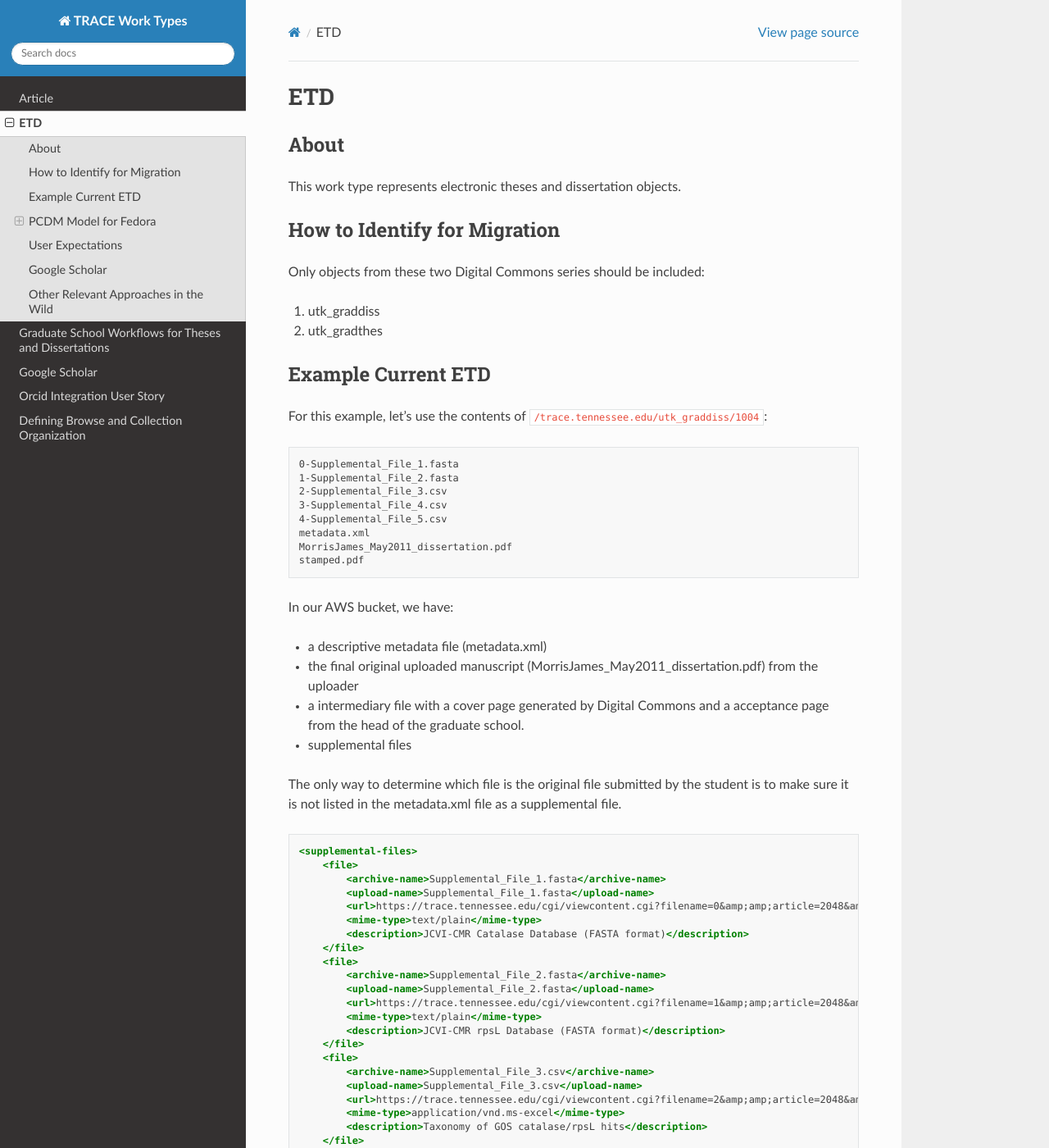
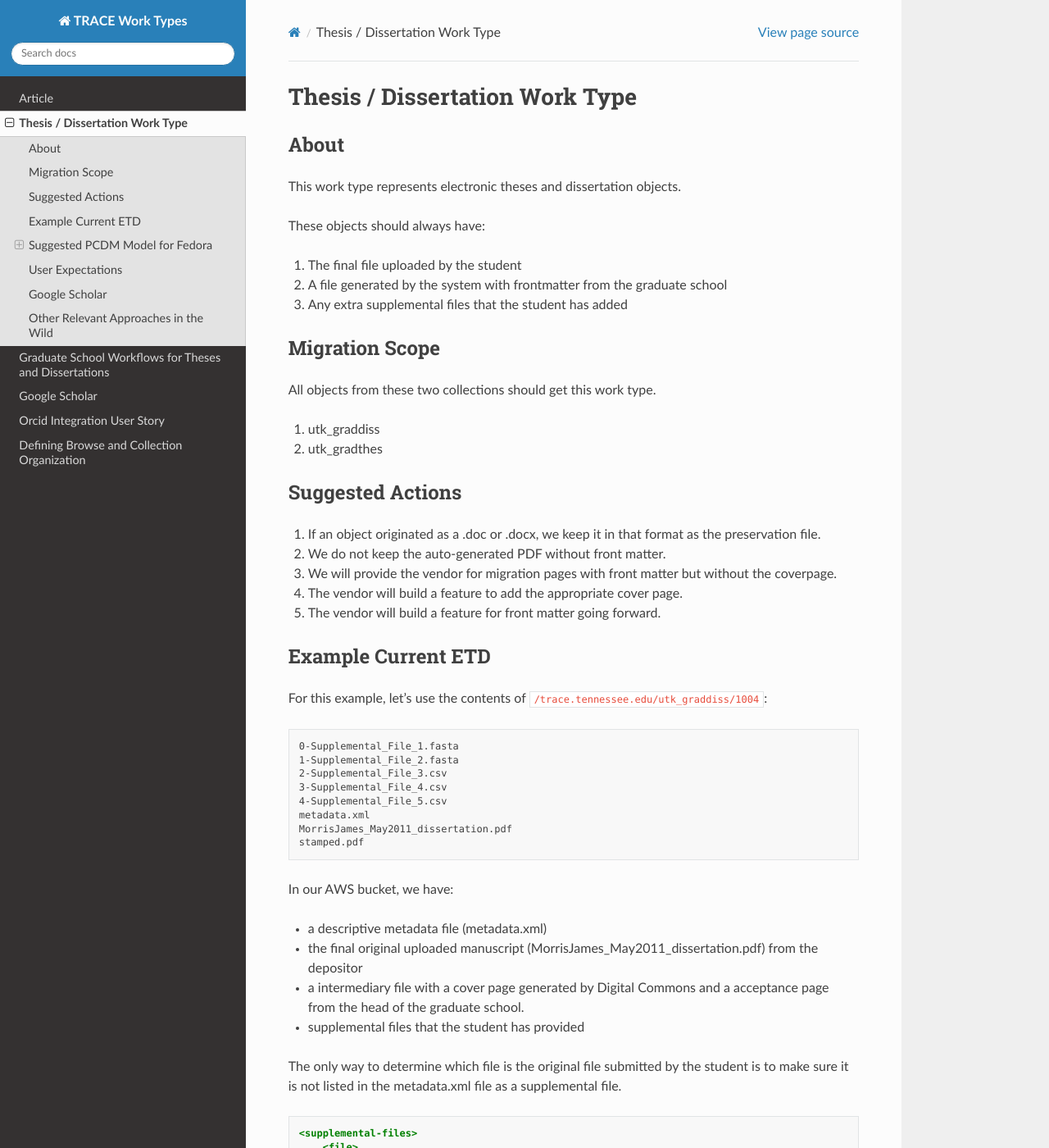
Before and after one commit to utkdigitalinitiatives/trace_work_types_planning, a Sphinx documentation site: the page built from docs/source/contents/etd.rst, in a window 1280 px wide and 1400 px high. Shown: the whole window at 82% size. Built offline with Sphinx 7.4.7 and the Read the Docs theme 2.0.0, drawn with Linux system fonts in a browser that asks for light colours; some of the changed text lies outside the part shown.

Commit message:
Update ETD.

```diff
--- a/docs/source/contents/etd.rst
+++ b/docs/source/contents/etd.rst
@@ -1,18 +1,33 @@
-ETD
-===
+Thesis / Dissertation Work Type
+===============================
 
 About
 -----
 
 This work type represents electronic theses and dissertation objects.
 
-How to Identify for Migration
------------------------------
+These objects should always have:
 
-Only objects from these two Digital Commons series should be included:
+1. The final file uploaded by the student
+2. A file generated by the system with frontmatter from the graduate school
+3. Any extra supplemental files that the student has added
+
+Migration Scope
+---------------
+
+All objects from these two collections should get this work type.
 
 1. utk_graddiss
 2. utk_gradthes
+
+Suggested Actions
+-----------------
+
+1. If an object originated as a .doc or .docx, we keep it in that format as the preservation file.
+2. We do not keep the auto-generated PDF without front matter.
+3. We will provide the vendor for migration pages with front matter but without the coverpage.
+4. The vendor will build a feature to add the appropriate cover page.
+5. The vendor will build a feature for front matter going forward.
 
 
 Example Current ETD
@@ -34,9 +49,9 @@ For this example, let's use the contents of :code:`/trace.tennessee.edu/utk_grad
 In our AWS bucket, we have:
 
 * a descriptive metadata file (metadata.xml)
-* the final original uploaded manuscript (MorrisJames_May2011_dissertation.pdf) from the uploader
+* the final original uploaded manuscript (MorrisJames_May2011_dissertation.pdf) from the depositor
 * a intermediary file with a cover page generated by Digital Commons and a acceptance page from the head of the graduate school.
-* supplemental files
+* supplemental files that the student has provided
 
 The only way to determine which file is the original file submitted by the student is to make sure it is not listed in
 the metadata.xml file as a supplemental file.
@@ -81,8 +96,8 @@ the metadata.xml file as a supplemental file.
         </file>
     </supplemental-files>
 
-PCDM Model for Fedora
----------------------
+Suggested PCDM Model for Fedora
+-------------------------------
 
 Samples are based on current mappings from the `Notch8 mapping doc <https://docs.google.com/spreadsheets/d/1HgVKm6263FBvqMEOoC7VwCeGDtW7u1LjavlmPnA0qiY/edit#gid=0>`_.
 
@@ -98,7 +113,8 @@ metadata elements.
 In order to get this right, we have to decide whether the original file and stamped pdf is a :code:`pcdmworks:FileSet`
 and thus a :code:`pcdm:Object` or simply unrelated :code:`pcdm:File`s.
 
-This is the most simplest model where we only have files and no file sets.
+This is the simplest model where we only have files and no file sets. We have no preference in regards to filesets and
+will defer to the vendor for this.
 
 .. code-block:: turtle
 
@@ -231,6 +247,8 @@ Google Scholar
 
 In order to insure discoverability in Google Scholar, :code:`highwire press meta tags` should be used.
 
+Our metadata mapping will include this conversion for this worktype.
+
 .. code-block:: xml
 
     <meta name="citation_title" content="The ‘Helper’ Phenotype: A Symbiotic Interaction Between Prochlorococcus and Hydrogen Peroxide Scavenging Microorganisms">
```
Also changed, not shown: docs/source/images/ETD_view.png.
